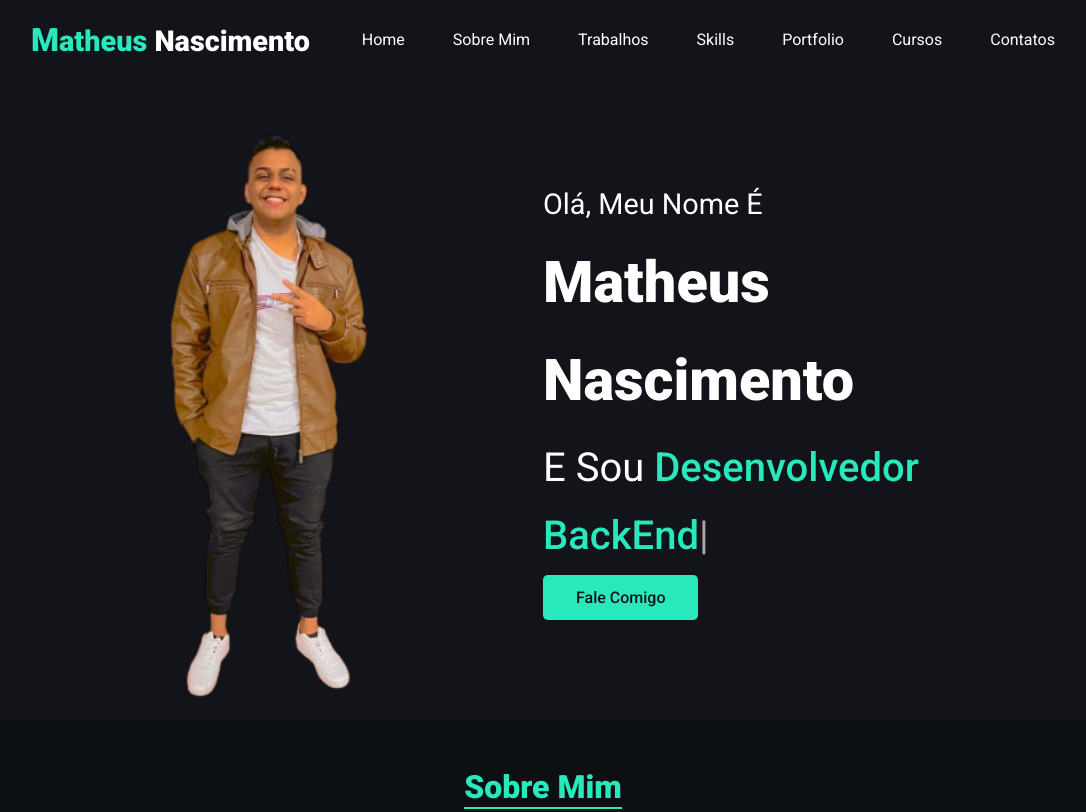
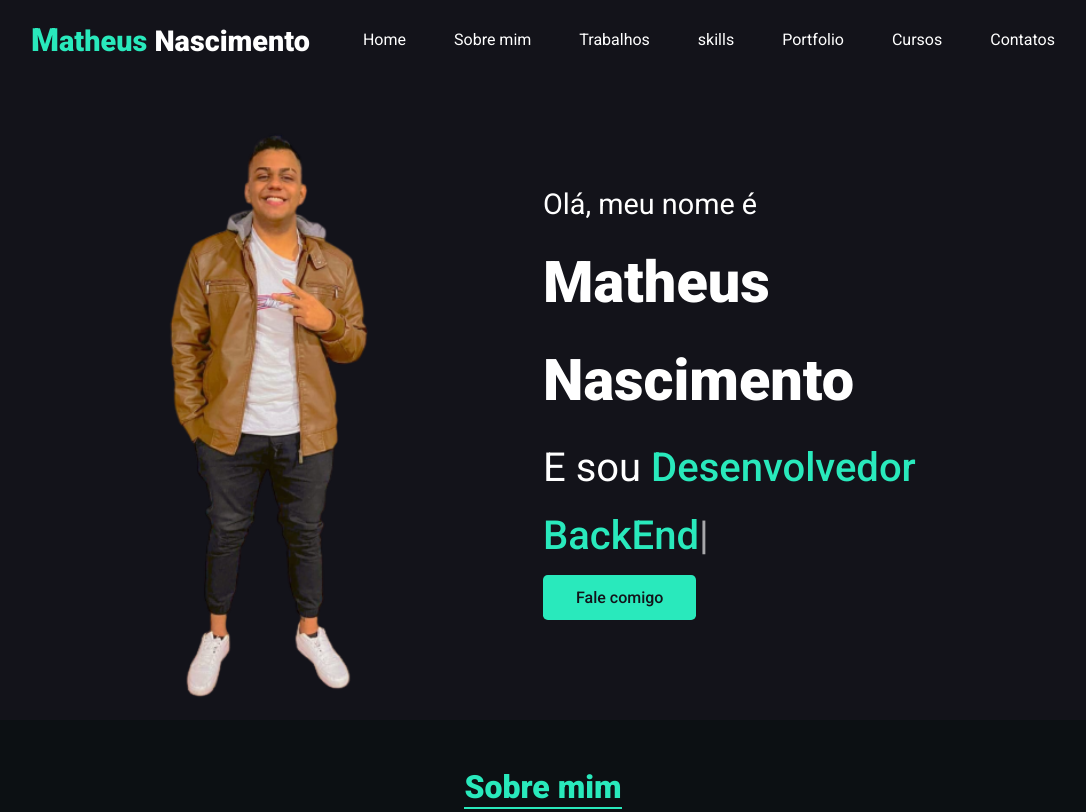
Before and after one commit to MatheusNascimentto/portfolio-2023, a plain HTML site: page index.html in a window 1280 px wide. Shown: the top 812 px of the page, without its empty margins (97-1183 px from the left). Drawn offline with nearby package versions, Linux system fonts and the light colour scheme.

Commit message:
arrumando linguagem e letras

```diff
--- a/css/style.css
+++ b/css/style.css
@@ -23,7 +23,6 @@
     border: none;
     box-sizing: border-box;
     text-decoration: none;
-    text-transform: capitalize;
     list-style: none;
     transition: all 0.5s linear;
     scroll-behavior: smooth;
--- a/index.html
+++ b/index.html
@@ -1,5 +1,5 @@
 <!DOCTYPE html>
-<html lang="en">
+<html lang="pt-BR">
 
 <head>
     <meta charset="UTF-8">
```
